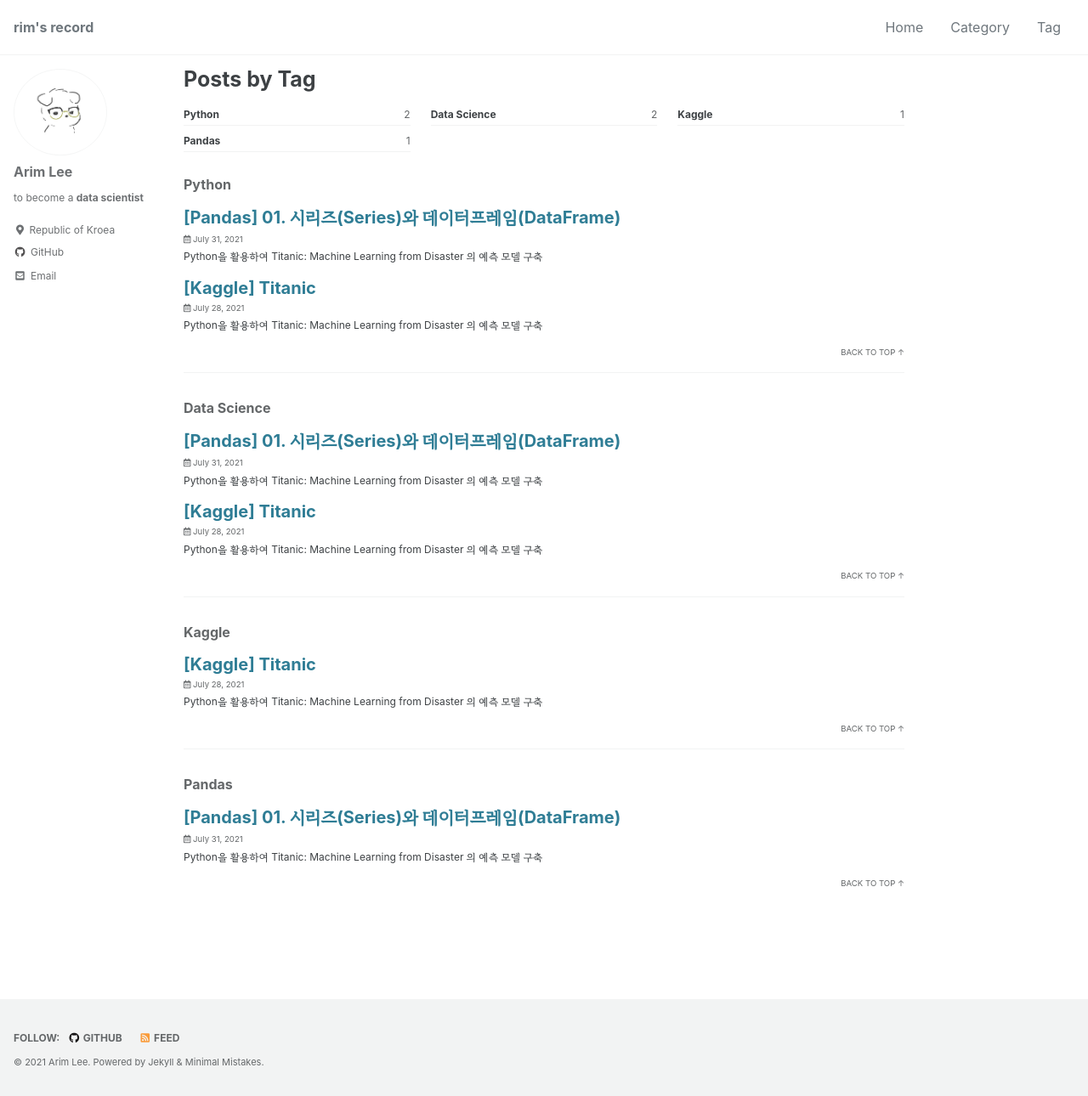
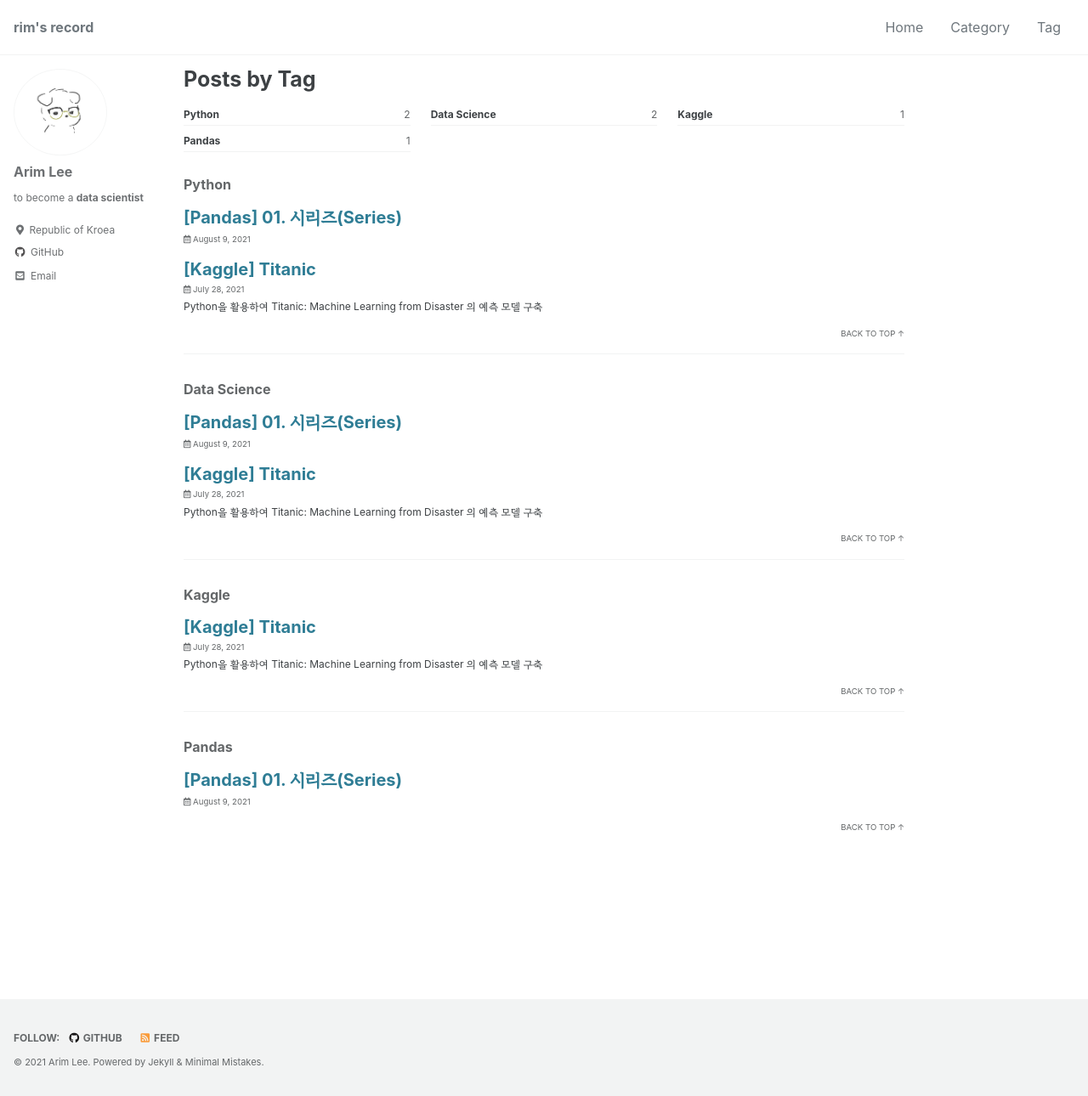
Before and after one commit to rim-i/rim-i.github.io, a Jekyll site: the page built from _pages/tag-archive.md, in a window 1280 px wide and 1290 px high. Shown: the whole window at 85% size. Built offline with Jekyll 4.4.1, drawn with Linux system fonts in a browser that asks for light colours; cached includes are drawn as plain includes; some web fonts are replaced.

Commit message:
Update 2021-07-31-pandas-01.md

````diff
--- a/_posts/2021-07-31-pandas-01.md
+++ b/_posts/2021-07-31-pandas-01.md
@@ -1,6 +1,6 @@
 ---
-title:  "[Pandas] 01. 시리즈(Series)와 데이터프레임(DataFrame)"
-excerpt: " Python을 활용하여 Titanic: Machine Learning from Disaster 의 예측 모델 구축"
+title:  "[Pandas] 01. 시리즈(Series)"
+excerpt: ""
 
 categories:
   - Pandas
@@ -11,9 +11,12 @@ toc: true
 toc_sticky: true
 toc_label: "Contents"
 
-date: 2021-07-31
-last_modified_at: 2021-07-31
+date: 2021-08-09
+last_modified_at: 2021-08-09
 ---
+![image](https://user-images.githubusercontent.com/85720248/127663542-d79c9a35-135b-4f4c-a7c4-b4a9217f7960.png){: .align-center}
+
+<br/>
 
 판다스는 데이터프레임과 시리즈라는 자료형과 데이터 분석을 위한 다양한 기능을 제공하는 파이썬 라이브러리이다.
 
@@ -21,7 +24,7 @@ last_modified_at: 2021-07-31
 
 우선, 판다스의 자료형인 데이터프레임과 시리즈의 생성과 수정, 그리고 데이터에 접근하는 방법에 대해 알아보도록 하겠다.
 
-![image](https://user-images.githubusercontent.com/85720248/127663542-d79c9a35-135b-4f4c-a7c4-b4a9217f7960.png){: .align-center}
+사용한 [code](https://github.com/rim-i/python/blob/main/Pandas-01-Series%2CDataFrame.ipynb)
 
 #### 판다스 라이브러리 불러오기
 
@@ -54,6 +57,7 @@ print(s1)
 2    밀크티
 Name: drinks, dtype: object
 ```
+<br/>
 
 ```py
 s1 = pd.Series(data = ['커피', '주스', '밀크티'], index = ['coffee', 'juice', 'milktea'])
@@ -81,6 +85,7 @@ juice       주스
 milktea    밀크티
 dtype: object
 ```
+<br/>
 
 ## 1-2. index, value, keys
 - index 속성 : 인덱스
@@ -100,6 +105,7 @@ Index(['coffee', 'juice', 'milktea'], dtype='object')
 
 Index(['coffee', 'juice', 'milktea'], dtype='object')
 ```
+<br/>
 
 ```py
 # index 속성의 첫번재 값을 추출
@@ -109,6 +115,7 @@ s1.index[0]
 [Output]
 'coffee'
 ```
+<br/>
 
 ```py
 # keys를 이용하여 index 속성의 첫번재 값을 추출
@@ -118,6 +125,7 @@ s1.keys()[0]
 [Output]
 'coffee'
 ```
+<br/>
 
 ## 1-3. 원소 삭제 - drop(labels, inplace)
 - labels : 지우고자 하는 원소의 인덱스
@@ -126,9 +134,11 @@ s1.keys()[0]
 - inplace : 객체 원본 변형 여부(default=False)
 
 ```py
+# 뒤에서도 계속 사용할 시리즈 형태
 s1 = pd.Series(data = ['커피', '주스', '밀크티']) # 행번호 사용
 s2 = pd.Series(data = ['커피', '주스', '밀크티'], index = ['coffee', 'juice', 'milktea']) # 인덱스명 지정
 ```
+<br/>
 
 ```py
 s1.drop(0)  #원본데이터는 바뀌지 않는다
@@ -141,6 +151,7 @@ print(s1)
 2    밀크티
 dtype: object
 ```
+<br/>
 
 ```py
 s2.drop(['coffee', 'milktea'], inplace = True) # True : 원본데이터 변경
@@ -151,17 +162,14 @@ print(s2)
 juice    주스
 dtype: object
 ```
+<br/>
 
 ## 1-4. 원소 선택
 인덱스명 또는 행번호를 사용하여 원소 선택이 가능하다.
 원소 선택 방법에 따라 **<mark style='background-color: #f5f0ff'>결과값의 타입</mark>**이 달라지는 것을 주의하자!
 
-```py
-s1 = pd.Series(data = ['커피', '주스', '밀크티'], index = ['coffee', 'juice', 'milktea'])
-```
-
-#### 결과 타입 : string
-- 행번호를 이용한 인덱싱
+#### Output : string
+행번호 이용
 
 ```py
 print(s1[1])
@@ -172,12 +180,25 @@ print(type(s1[1]))
 주스
 <class 'str'>
 ```
-
-- 인덱스명을 이용한 인덱싱
+<br/>
 
 ```py
-print(s1['juice'])
-print(type(s1['juice']))
+# 인덱스가 지정되어있어도 행번호 사용 가능
+print(s2[1])
+print(type(s2[1]))
+```
+```py
+[Output]
+주스
+<class 'str'>
+```
+<br/>
+
+인덱스명 이용
+
+```py
+print(s2['juice'])
+print(type(s2['juice']))
 ```
 ```py
 [Output]
@@ -200,9 +222,11 @@ print(type(s1[1:3]))
 [Output]
 juice       주스
 milktea    밀크티
-dtype: object
+
 <class 'pandas.core.series.Series'>
 ```
+<br/>
+
 ```py
 print(s1[[0,2]])
 print(type(s1[[0,2]]))
@@ -211,13 +235,24 @@ print(type(s1[[0,2]]))
 [Output]
 coffee      커피
 milktea    밀크티
-dtype: object
+
 <class 'pandas.core.series.Series'>
 ```
-
+<br/>
+인덱스명 이용
+```py
+s2['coffe':'juice']
+```
+```py
+[Output]
+coffee    커피
+juice     주스
+```
+<br/>
 
 ***원소 1개를 Series로 선택하고 싶은 경우***
-- Series객체[start:start+1]
+Series객체[start:start+1]
+
 ```py
 print(s1[1:2])
 print(type(s1[1:2]))
@@ -225,11 +260,13 @@ print(type(s1[1:2]))
 ```py
 [Output]
 juice    주스
-dtype: object
+
 <class 'pandas.core.series.Series'>
 ```
+<br/>
 
-- Series객체[[행번호]]
+Series객체[[행번호]]
+
 ```py
 print(s1[[0]])
 print(type(s1[[0]]))
@@ -237,9 +274,10 @@ print(type(s1[[0]]))
 ```py
 [Output]
 coffee    커피
-dtype: object
+
 <class 'pandas.core.series.Series'>
 ```
+<br/>
 
 ## 1-5. 수정, 추가, 삭제
 
@@ -295,6 +333,7 @@ print(score1 + score2)
 
 **Series객체.add(Series객체, fill_value)**
 - `fill_value`를 사용하지 않으면 Nan값이 하나라도 있으면 결과값은 Nan
+
 ```py
 score1 = pd.Series({'국어':np.nan, '영어':80, '수학':90})
 score2 = pd.Series({'수학':80, '국어':90})
@@ -310,6 +349,8 @@ print(score2)
 수학    80
 국어    90
 ```
+<br/>
+
 ```py
 score1.add(score2)
 ```
@@ -319,7 +360,9 @@ score1.add(score2)
 수학    170.0
 영어      NaN
 ```
+
 - `fill_value` : Nan을 대체할 값
+
 ```py
 score1.add(score2, fill_value=0)
 ```
@@ -329,6 +372,8 @@ score1.add(score2, fill_value=0)
 수학    170.0
 영어     80.0
 ```
+<br/>
+
 ```py
 score1.add(score2, fill_value=50)
 ```
@@ -338,3 +383,11 @@ score1.add(score2, fill_value=50)
 수학    170.0
 영어    130.0
 ```
+
+<br/>
+<details>
+<summary>참고자료</summary>
+<div markdown="1">
+Do it! 데이터 분석을 위한 판다스 입문
+</div>
+</details>
````
Also changed, not shown: other parts of _posts/2021-07-31-pandas-01.md (+2 -1 lines).
